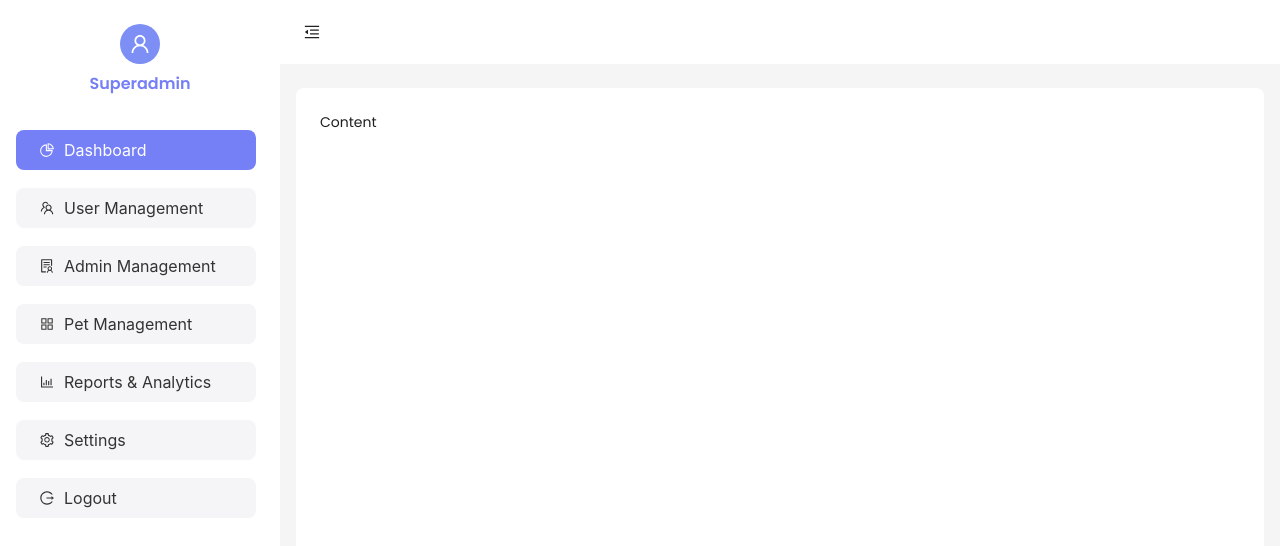
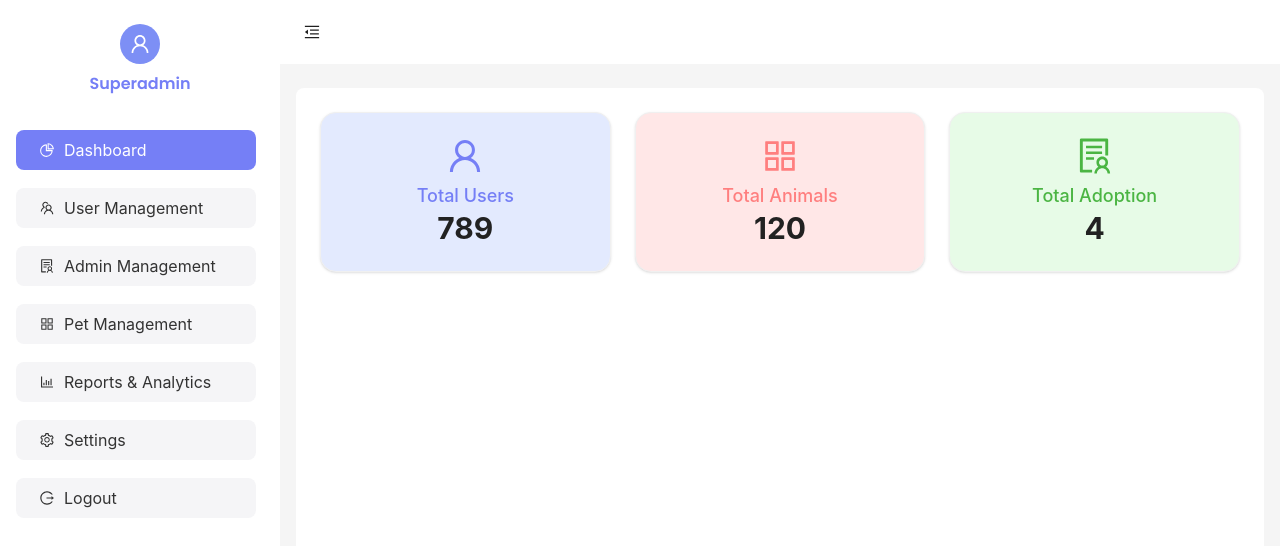
Before and after one commit to SonuThapaMagar/furEverHome, a React (Vite) app in the folder frontend/: page /superadmin/dashboard in a window 1280 px wide. Shown: the top 546 px of the page. Built offline with nearby package versions, Linux system fonts and the light colour scheme.

Commit message:
Summary cards added

```diff
--- a/frontend/src/pages/superadmin/layout/SuperadminLayout.jsx
+++ b/frontend/src/pages/superadmin/layout/SuperadminLayout.jsx
@@ -11,7 +11,7 @@ import {
     BarChartOutlined,
     SolutionOutlined,
 } from '@ant-design/icons';
-import { Button, Layout, Menu, Avatar, Typography, theme } from 'antd';
+import { Button, Layout, Menu, Avatar, Typography, theme, Card } from 'antd';
 const { Header, Sider, Content } = Layout;
 const { Title } = Typography;
 
@@ -124,7 +124,68 @@ const SuperadminLayout = () => {
                         fontFamily: 'Poppins, sans-serif',
                     }}
                 >
-          Content
+                    <div
+                        className="grid grid-cols-1 sm:grid-cols-2 md:grid-cols-3 gap-6"
+                        style={{ fontFamily: 'Poppins, sans-serif' }}
+                    >
+                        <Card
+                            className="shadow"
+                            style={{
+                                background: '#e3eafe',
+                                borderRadius: 16,
+                                display: 'flex',
+                                flexDirection: 'column',
+                                alignItems: 'center',
+                                justifyContent: 'center',
+                                minHeight: 160,
+                            }}
+                            bodyStyle={{ padding: 24, width: '100%' }}
+                        >
+                            <div className="flex flex-col items-center justify-center">
+                                <UserOutlined style={{ fontSize: 36, color: '#757FF6', marginBottom: 8 }} />
+                                <div className="text-lg font-medium mb-1" style={{ color: '#757FF6' }}>Total Users</div>
+                                <div className="text-3xl font-bold" style={{ color: '#222' }}>789</div>
+                            </div>
+                        </Card>
+                        <Card
+                            className="shadow"
+                            style={{
+                                background: '#ffe7e7',
+                                borderRadius: 16,
+                                display: 'flex',
+                                flexDirection: 'column',
+                                alignItems: 'center',
+                                justifyContent: 'center',
+                                minHeight: 160,
+                            }}
+                            bodyStyle={{ padding: 24, width: '100%' }}
+                        >
+                            <div className="flex flex-col items-center justify-center">
+                                <AppstoreOutlined style={{ fontSize: 36, color: '#ff7f7f', marginBottom: 8 }} />
+                                <div className="text-lg font-medium mb-1" style={{ color: '#ff7f7f' }}>Total Animals</div>
+                                <div className="text-3xl font-bold" style={{ color: '#222' }}>120</div>
+                            </div>
+                        </Card>
+                        <Card
+                            className="shadow"
+                            style={{
+                                background: '#e7fbe7',
+                                borderRadius: 16,
+                                display: 'flex',
+                                flexDirection: 'column',
+                                alignItems: 'center',
+                                justifyContent: 'center',
+                                minHeight: 160,
+                            }}
+                            bodyStyle={{ padding: 24, width: '100%' }}
+                        >
+                            <div className="flex flex-col items-center justify-center">
+                                <SolutionOutlined style={{ fontSize: 36, color: '#4bb543', marginBottom: 8 }} />
+                                <div className="text-lg font-medium mb-1" style={{ color: '#4bb543' }}>Total Adoption</div>
+                                <div className="text-3xl font-bold" style={{ color: '#222' }}>4</div>
+                            </div>
+                        </Card>
+                    </div>
                 </Content>
             </Layout>
         </Layout>
```
Lines whose indentation alone changed are shown as unchanged.
